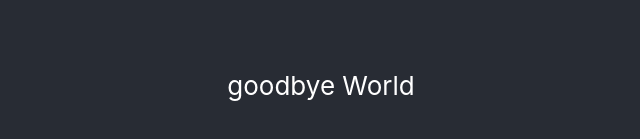
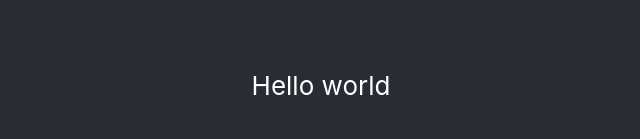
Before and after one commit to naasirosman-mhra/Azure, a React (Create React App) app in the folder my-app/: page / in a window 1280 px wide. Shown: the part 315-454 px from the top of the page, without its empty margins (319-959 px from the left). Built offline with nearby package versions, Linux system fonts and the light colour scheme.

Commit message:
fixed <p>

```diff
--- a/my-app/src/App.js
+++ b/my-app/src/App.js
@@ -6,7 +6,7 @@ function App() {
       <header className="App-header">
 
         <p>
-          goodbye World
+          Hello world
         </p>
 
       </header>
```
